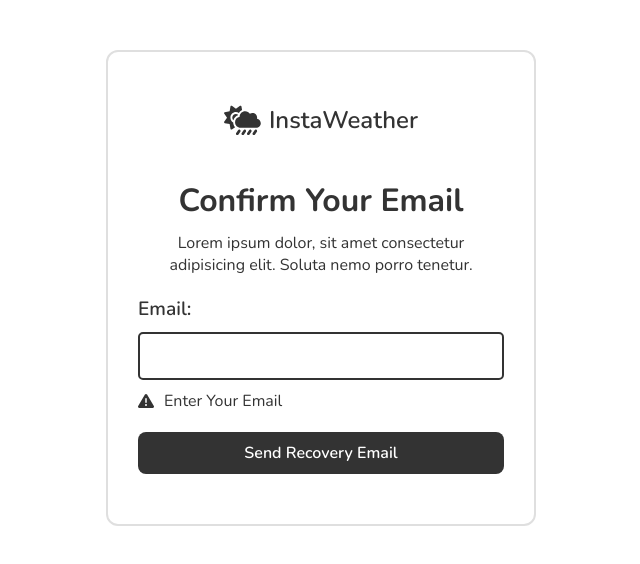
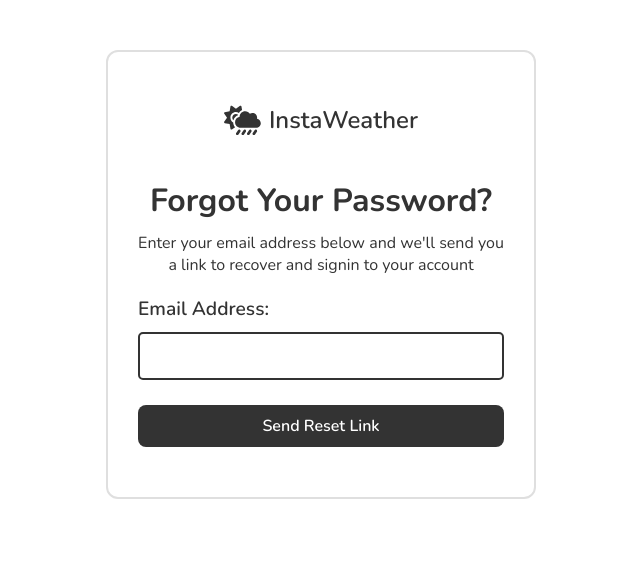
Before and after one commit to drakejoshua/Supbase-Weather-App, a React (Vite) app: page /forgot-password in a window 1280 px wide. Shown: the top 564 px of the page, without its empty margins (319-959 px from the left). Built offline with nearby package versions, Linux system fonts and the light colour scheme.

Commit message:
feat: Added the logic for the forgot-password route
- added the logic and scripting for the forgot-password route to work properly
- updated the AuthProvider's signInUsingEmailWithoutPassword function to work properly as it wasn't returning any values

```diff
--- a/src/providers/AuthProvider.jsx
+++ b/src/providers/AuthProvider.jsx
@@ -73,9 +73,16 @@ function AuthProvider({ children }) {
     const { data, error } = await supabase.auth.signInWithOtp({
         email: email,
         options: {
-            emailRedirectTo: `${ window.location.origin }`
+            emailRedirectTo: `${ window.location.origin }`,
+            shouldCreateUser: false
         }
     })
+
+    if ( error ) {
+      return { success: false, error: error, data: null }
+    }
+
+    return { success: true, error: error, data: data }
   }
 
   async function signInUsingGoogle() {
--- a/src/routes/Forgot-Password.jsx
+++ b/src/routes/Forgot-Password.jsx
@@ -1,23 +1,59 @@
-import { Dialog, Form } from 'radix-ui'
+import { Form } from 'radix-ui'
 import FormLogo from '../components/FormLogo'
 import '../styles/Forgot-Password.css'
 import { FaTriangleExclamation } from 'react-icons/fa6'
 import { useDialogProvider } from '../providers/DialogProvider'
+import { useAuth } from '../providers/AuthProvider'
+import { useState } from 'react'
+import Spinner from '../components/Spinner'
 
 
 function ForgotPassword() {
   const { showDialog } = useDialogProvider()
 
-  function handleFormSubmit(e) {
+  const [ email, setEmail ] = useState('');
+
+  const { signInUsingEmailWithoutPassword } = useAuth()
+
+  const [ loading, setLoading ] = useState( false )
+
+  async function handleFormSubmit(e) {
     // prevent form default behaviour
     e.preventDefault();
 
+    try {
+      setLoading( true )
+
+      const { success, error } = await signInUsingEmailWithoutPassword( email );
+
+      if ( success ) {
         showDialog({
           title: 'recovery email sent',
           content: <p className="forgot-password--dialog__content">
-          we've confirmed your email and a recovery link has been sent to it
+              we've confirmed your email and a recovery link has been sent to it.
+              the link expires in the next 2 minutes
             </p>
         })
+      } else {
+        showDialog({
+          title: 'Error sending recovery email',
+          content: <p className="forgot-password--dialog__content">
+              There was an error sending your recovery email, please try again. <br />
+              Error: { error.message }
+            </p>
+        })
+      }
+    } catch( err ) {
+      showDialog({
+        title: 'Error sending recovery email',
+        content: <p className="forgot-password--dialog__content">
+            There was an error sending your recovery email, please try again. <br />
+            Error: { err.message }
+          </p>
+      })
+    } finally {
+      setLoading( false )
+    }
   }
 
   return (
@@ -27,31 +63,45 @@ function ForgotPassword() {
             <FormLogo className="forgot-password--form__logo"/>
 
             <h1 className="forgot-password--form__heading">
-              confirm your email
+              Forgot your password?
             </h1>
 
             <p className="forgot-password--form__text">
-              Lorem ipsum dolor, sit amet consectetur adipisicing elit. Soluta nemo porro tenetur.
+              Enter your email address below and we'll send you a link to recover and signin
+              to your account
             </p>
 
             <Form.Field className='forgot-password--form__field'>
               <Form.Label className='forgot-password--form__label'>
-                email:
+                Email address:
               </Form.Label>
 
               <Form.Control asChild>
-                <input type="text" autoComplete='email' className='forgot-password--form__input'/>
+                <input
+                  type="email"
+                  autoComplete='email'
+                  className='forgot-password--form__input'
+                  value={email}
+                  onChange={(e) => setEmail(e.target.value)}
+                  required
+                />
               </Form.Control>
 
-              <Form.Message className='forgot-password--form__message'>
+              <Form.Message className='forgot-password--form__message' match="valueMissing">
                 <FaTriangleExclamation className='forgot-password--form__message-icon'/>
-                enter your email
+                Please enter your email address
               </Form.Message>
 
+              <Form.Message className='forgot-password--form__message' match='typeMismatch'>
+                <FaTriangleExclamation className='forgot-password--form__message-icon'/>
+                Please enter a valid email address.
+              </Form.Message>
+            </Form.Field>
+
             <Form.Submit className='forgot-password--form__submit-btn button-hover'>
-                send recovery email
+              { loading === false && <>Send reset link</> }
+              { loading && <><Spinner className="forgot-password--form__submit-spinner"/> Sending... </> }
             </Form.Submit>
-            </Form.Field>
           </Form.Root>
         </div>
     </div>
--- a/src/routes/Signin.jsx
+++ b/src/routes/Signin.jsx
@@ -6,7 +6,7 @@ import FormLogo from '../components/FormLogo'
 import FormCarousel from '../components/FormCarousel'
 import GoogleSocialBtn from '../components/GoogleSocialBtn'
 import TwitterSocialBtn from '../components/TwitterSocialBtn'
-import { Link, ServerRouter, useNavigate } from 'react-router-dom'
+import { Link, useNavigate } from 'react-router-dom'
 import { useState } from 'react'
 import { useAuth } from '../providers/AuthProvider'
 import { useUserProvider } from '../providers/UserProvider'
@@ -174,9 +174,9 @@ function Signin() {
           </Form.Field>
         </div>
 
-        <span className="signin--form__forgot-password-text">
+        <Link className="signin--form__forgot-password-text" to='/forgot-password'>
           forgot password?
-        </span>
+        </Link>
 
 
         <Form.Submit className='signin--form__submit-btn button-hover' disabled={ loading }>
--- a/src/styles/Forgot-Password.css
+++ b/src/styles/Forgot-Password.css
@@ -54,8 +54,16 @@
     font-size: 1rem;
     font-weight: 600;
     padding: 10px 20px;
+    display: flex;
+    align-items: center;
+    justify-content: center;
+    gap: 10px;
+    width: 100%;
     border-radius: 8px;
-    margin-top: 10px;
+    margin-top: 25px;
+}
+.forgot-password--form__submit-spinner {
+    fill: var(--brand-white);
 }
 .forgot-password--dialog__content {
     text-align: center;
```
Lines whose indentation alone changed are shown as unchanged.
